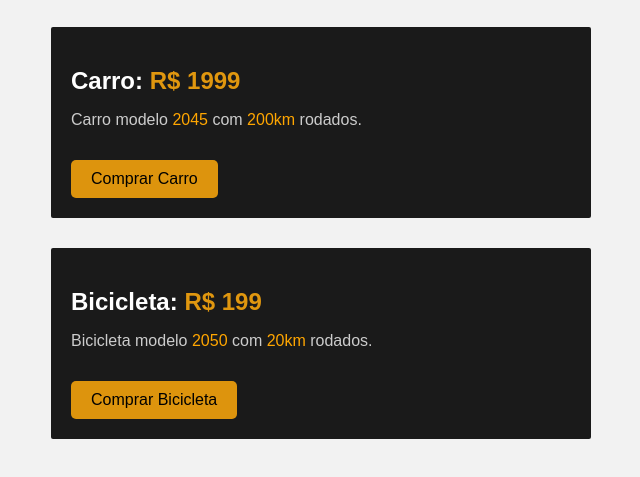
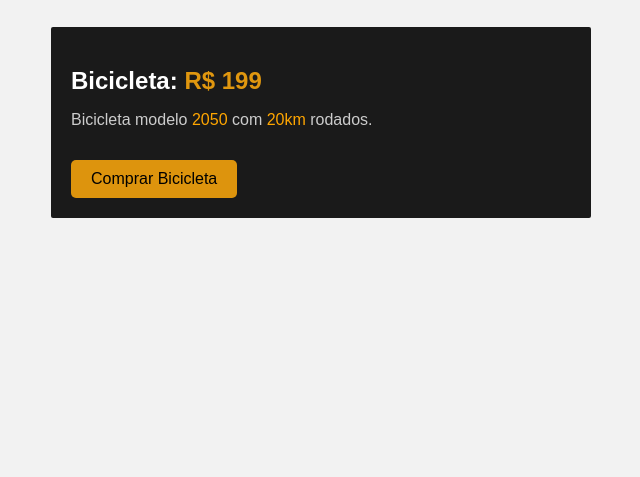
Before and after one commit to Liliane-Papa/site, a plain HTML site: page bicicleta.html in a window 1280 px wide. Shown: the part 119-596 px from the top of the page, without its empty margins (319-959 px from the left). Drawn offline with Linux system fonts and the light colour scheme.

Commit message:
Estou subindo minha pagina

```diff
--- a/bicicleta.html
+++ b/bicicleta.html
@@ -62,16 +62,13 @@
     <meta charset="UTF-8">
     <meta name="viewport" content="width=device-width, initial-scale=1.0">
     <title>Document</title>
+    <link rel="stylesheet" href="bicicleta.html">
 </head>
 
 <body>
     <h1> Carros e Bicicletas</h1>
 
-    <div class="card">
-        <h2> Carro: <span class="preco">R$ 1999 </span></h2>
-        <p> Carro modelo <span class="destaque"> 2045 </span> com <span class="destaque"> 200km</span> rodados.</p>
-         <button class="botao" onclick="window.location.href='carro.html'"> Comprar Carro</button>
-    </div>
+
 
     <div class="card">
         <h2> Bicicleta: <span class="preco">R$ 199 </span></h2>
```
Also changed, not shown: carro.html (+1 -5 lines).
